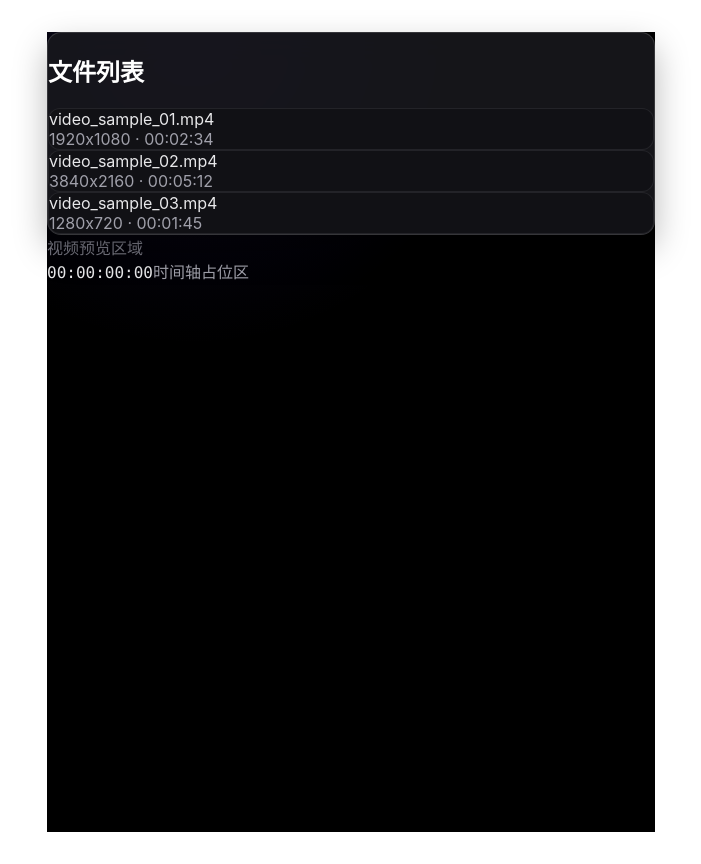
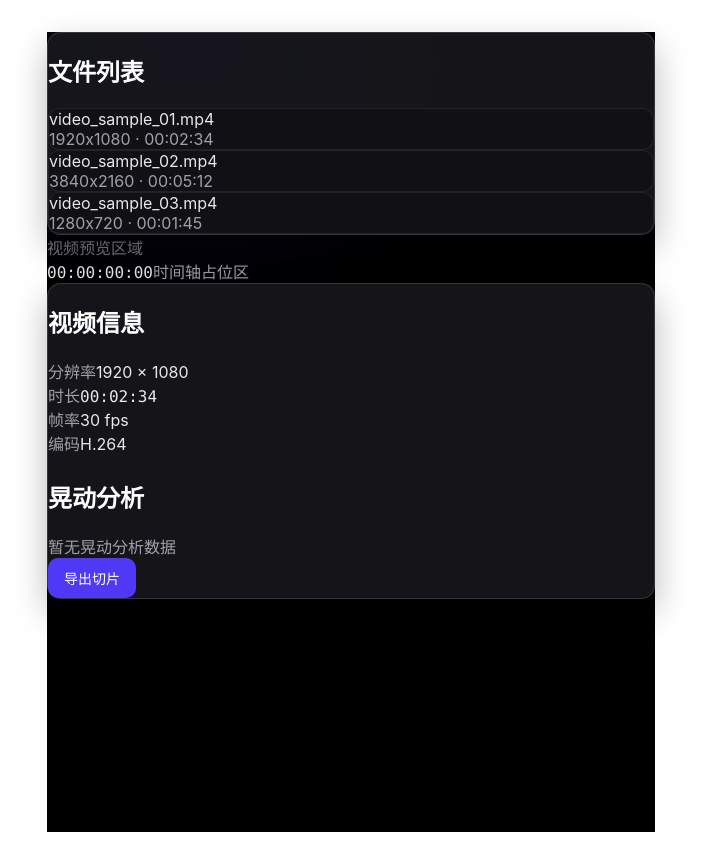
Before and after one commit to thhbbx/motion-slice, a Vue app: page / in a window 1280 px wide. Shown: the whole page, without its empty margins (289-990 px from the left). Built offline with nearby package versions, Linux system fonts and the light colour scheme.

Commit message:
feat(ui): 添加右侧 Inspector 视频信息和导出按钮占位内容

```diff
--- a/src/App.vue
+++ b/src/App.vue
@@ -50,7 +50,42 @@
 
       <!-- 右侧 Inspector -->
       <aside class="inspector">
-        <!-- 占位内容将在下一步添加 -->
+        <div class="vt-panel inspector-panel">
+          <div class="panel-header">
+            <h2 class="vt-title">视频信息</h2>
+          </div>
+          <div class="panel-content">
+            <div class="info-row">
+              <span class="info-label vt-secondary">分辨率</span>
+              <span class="info-value">1920 × 1080</span>
+            </div>
+            <div class="info-row">
+              <span class="info-label vt-secondary">时长</span>
+              <span class="info-value vt-timecode">00:02:34</span>
+            </div>
+            <div class="info-row">
+              <span class="info-label vt-secondary">帧率</span>
+              <span class="info-value">30 fps</span>
+            </div>
+            <div class="info-row">
+              <span class="info-label vt-secondary">编码</span>
+              <span class="info-value">H.264</span>
+            </div>
+          </div>
+
+          <div class="panel-header" style="margin-top: var(--vt-space-6);">
+            <h2 class="vt-title">晃动分析</h2>
+          </div>
+          <div class="panel-content">
+            <div class="shake-placeholder vt-secondary">
+              暂无晃动分析数据
+            </div>
+          </div>
+
+          <div class="panel-actions">
+            <button class="vt-button-primary">导出切片</button>
+          </div>
+        </div>
       </aside>
     </div>
   </div>
```
